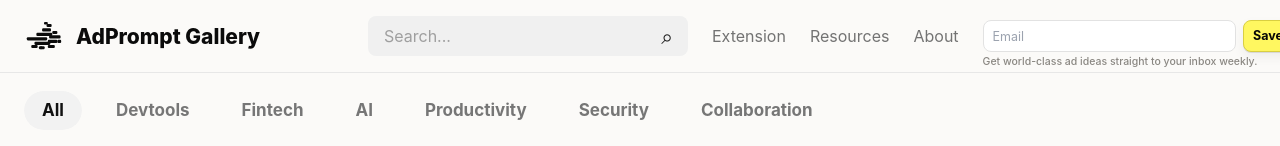
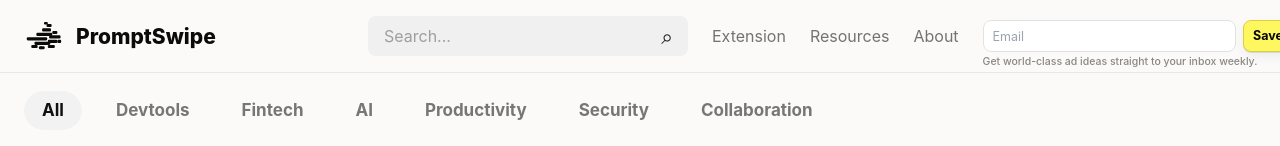
Before and after one commit to matthewam007/adprompt-gallery, a Next.js app: page / in a window 1280 px wide. Shown: the top 146 px of the page. Built offline with nearby package versions, Linux system fonts and the light colour scheme.

Commit message:
Rename product to PromptSwipe

```diff
--- a/package.json
+++ b/package.json
@@ -1,5 +1,5 @@
 {
-  "name": "adprompt-gallery",
+  "name": "promptswipe",
   "version": "0.1.0",
   "private": true,
   "scripts": {
--- a/src/app/api/image-to-prompt/route.ts
+++ b/src/app/api/image-to-prompt/route.ts
@@ -57,7 +57,7 @@
             {
               type: "input_text",
               text:
-                "Analyze this ad image. Return a reusable prompt and teardown for AdPrompt Gallery. The title must be the readable main ad headline if present; otherwise use a concise literal label for the image's core concept. fullPrompt and reconstructionPrompt must be reconstruction-grade: exact enough to produce a very similar ad in one shot while replacing real logos/brand marks and exact source copy with fictional equivalents. Include canvas ratio, background, object placement, headline position, typography, color palette, lighting, visual metaphor, hierarchy, texture, margins, and exclusions. remixPrompt should be looser and designed for iteration.",
+                "Analyze this ad image. Return a reusable prompt and teardown for PromptSwipe. The title must be the readable main ad headline if present; otherwise use a concise literal label for the image's core concept. fullPrompt and reconstructionPrompt must be reconstruction-grade: exact enough to produce a very similar ad in one shot while replacing real logos/brand marks and exact source copy with fictional equivalents. Include canvas ratio, background, object placement, headline position, typography, color palette, lighting, visual metaphor, hierarchy, texture, margins, and exclusions. remixPrompt should be looser and designed for iteration.",
             },
             {
               type: "input_image",
--- a/src/app/layout.tsx
+++ b/src/app/layout.tsx
@@ -3,8 +3,8 @@
 import "./globals.css";
 
 export const metadata: Metadata = {
-  title: "AdPrompt Gallery",
-  description: "A hand-picked library of prompts behind ads worth studying.",
+  title: "PromptSwipe",
+  description: "A swipe file for prompts behind ads worth studying.",
   icons: {
     icon: "/icon.svg",
   },
--- a/src/app/prompt-lab/page.tsx
+++ b/src/app/prompt-lab/page.tsx
@@ -4,13 +4,13 @@
 import { useMemo, useState } from "react";
 import { creatives } from "@/data/creatives";
 import { getAccessibleTitle, getDisplayTitle } from "@/lib/creative-display";
-import type { AdPromptBlueprint } from "@/lib/image-to-prompt-schema";
+import type { PromptSwipeBlueprint } from "@/lib/image-to-prompt-schema";
 
 const imageCreatives = creatives.filter((creative) => creative.image);
 
 export default function PromptLabPage() {
   const [selectedPath, setSelectedPath] = useState(imageCreatives[0]?.image ?? "");
-  const [result, setResult] = useState<AdPromptBlueprint | null>(null);
+  const [result, setResult] = useState<PromptSwipeBlueprint | null>(null);
   const [error, setError] = useState("");
   const [loading, setLoading] = useState(false);
   const selectedCreative = useMemo(
@@ -52,7 +52,7 @@
     <main className="prompt-lab shell">
       <header className="prompt-lab-header">
         <div>
-          <a href="/">AdPrompt Gallery</a>
+          <a href="/">PromptSwipe</a>
           <h1>Prompt Lab</h1>
           <p>Turn an uploaded ad reference into a prompt, teardown, and JSON blueprint.</p>
         </div>
--- a/src/components/CustomCursor.tsx
+++ b/src/components/CustomCursor.tsx
@@ -29,7 +29,7 @@
 
     let waveTimeout: number | undefined;
     let hideWaveTimeout: number | undefined;
-    let hasWaved = window.sessionStorage.getItem("adprompt-cursor-wave") === "true";
+    let hasWaved = window.sessionStorage.getItem("promptswipe-cursor-wave") === "true";
 
     const move = (event: PointerEvent) => {
       const target = event.target instanceof Element ? event.target : null;
@@ -39,7 +39,7 @@
 
       if (!hasWaved) {
         hasWaved = true;
-        window.sessionStorage.setItem("adprompt-cursor-wave", "true");
+        window.sessionStorage.setItem("promptswipe-cursor-wave", "true");
         waveTimeout = window.setTimeout(() => {
           setShowWave(true);
           hideWaveTimeout = window.setTimeout(() => setShowWave(false), 3200);
--- a/src/components/Nav.tsx
+++ b/src/components/Nav.tsx
@@ -45,7 +45,7 @@
   return (
     <header className="topbar">
       <nav className="shell nav">
-        <button className="wordmark" type="button" aria-label="AdPrompt Gallery">
+        <button className="wordmark" type="button" aria-label="PromptSwipe">
           <span className="brand-mark" aria-hidden="true">
             <svg viewBox="0 0 56 44" role="img">
               <rect x="32" y="3" width="8" height="5" rx="1.7" />
@@ -64,7 +64,7 @@
               <rect x="20" y="38" width="5" height="5" rx="1.7" />
             </svg>
           </span>
-          AdPrompt Gallery
+          PromptSwipe
         </button>
         <label className="nav-search">
           <span>Search</span>
--- a/src/lib/image-to-prompt-schema.ts
+++ b/src/lib/image-to-prompt-schema.ts
@@ -72,7 +72,7 @@
   ],
 } as const;
 
-export type AdPromptBlueprint = {
+export type PromptSwipeBlueprint = {
   title: string;
   brandInspiration: string;
   industry: string;
```
Also changed, not shown: 1 other file (tests, documents, lock files or other folders).
